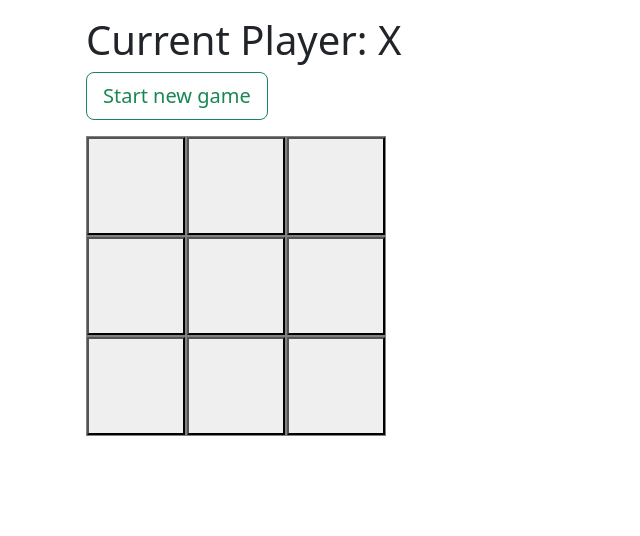
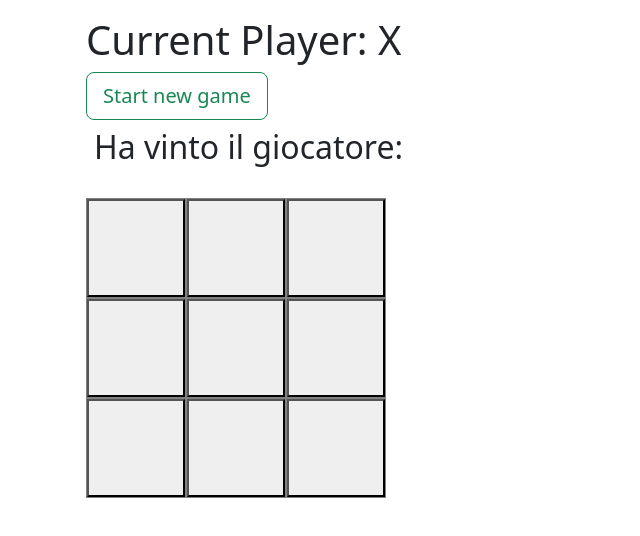
Before and after one commit to dav100ide/ng-tris, an Angular app: page / in a window 1280 px wide. Shown: the top 536 px of the page, without its empty margins (0-640 px from the left). Built offline with nearby package versions, Linux system fonts and the light colour scheme.

Commit message:
refac pareggio

```diff
--- a/src/app/components/board/board.component.html
+++ b/src/app/components/board/board.component.html
@@ -5,7 +5,7 @@
 </button>
 
 <h2 *ngIf="gameOutcome === 'pareggio'" class="p-2">{{ gameOutcome }}</h2>
-<h2 *ngIf="gameOutcome && gameOutcome !== 'pareggio'" class="p-2">
+<h2 *ngIf="gameOutcome !== 'pareggio'" class="p-2">
    Ha vinto il giocatore: {{ gameOutcome }}
 </h2>
 
```
